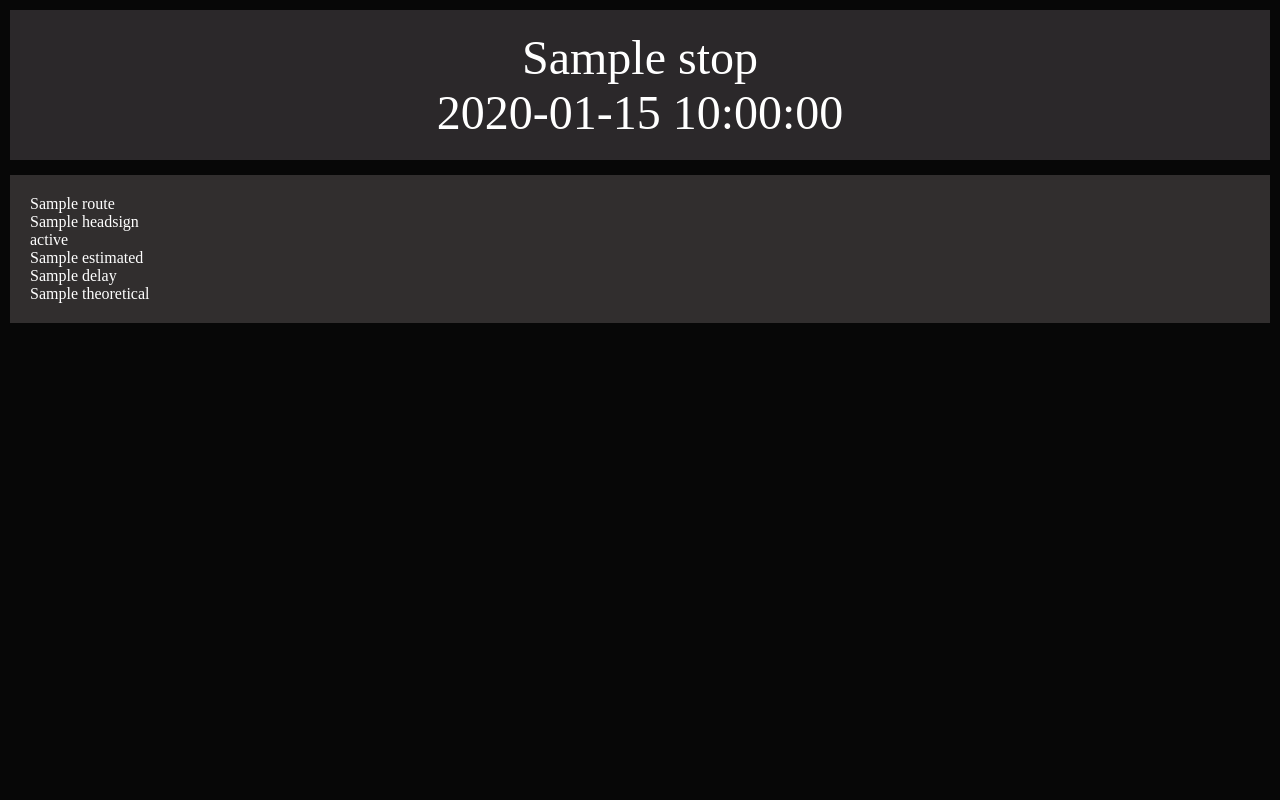
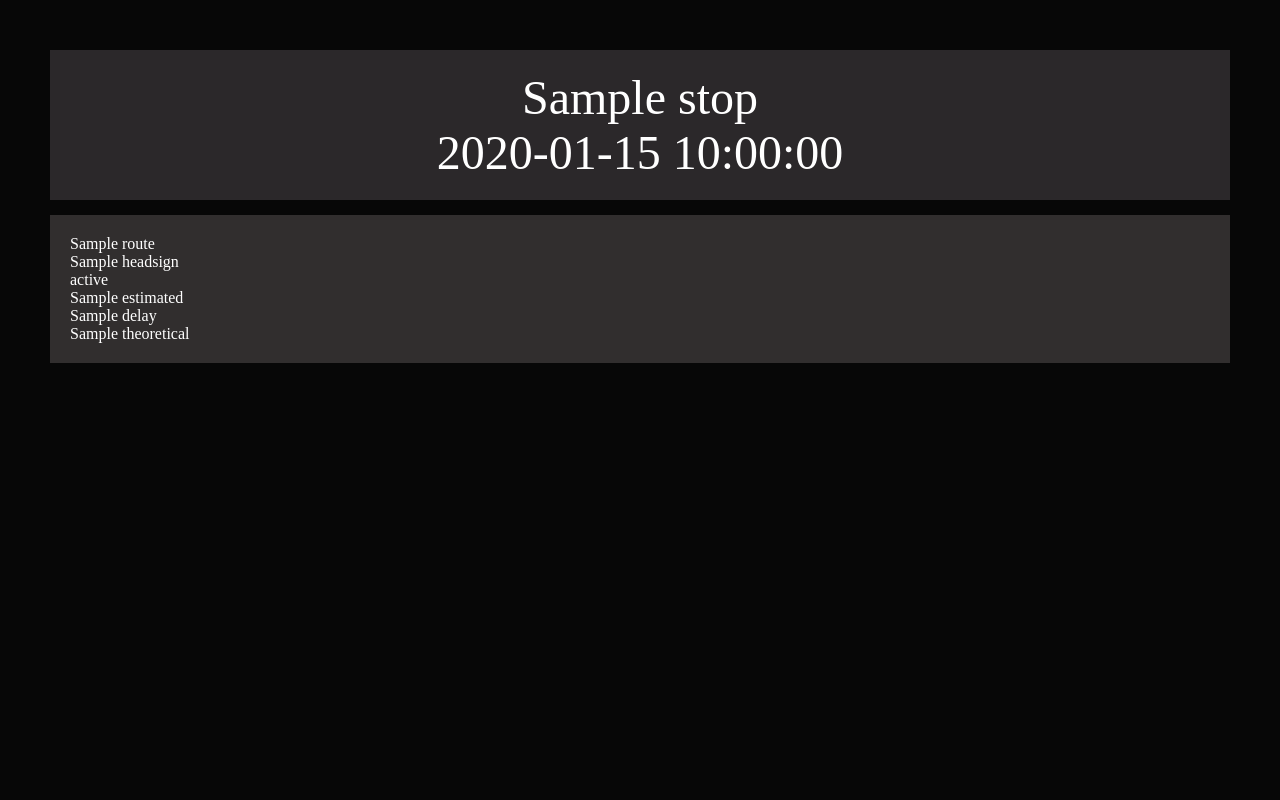
Before and after one commit to Porzeraklon/rozkladztm, a Flask app: template templates/stop.html in a window 1280 px wide. Run offline with Flask 2, Linux system fonts and the light colour scheme; the template is opened without the code that fills it: most values are stand-ins (such as "Sample title", 1, 10 or a date in 2020).

Commit message:
czyba fix 2

```diff
--- a/static/css/main.css
+++ b/static/css/main.css
@@ -4,7 +4,7 @@
 }
 
 body {
-    padding: 10px;
+    padding: 50px;
     margin: 0;
     background: #070707;
 }
```
